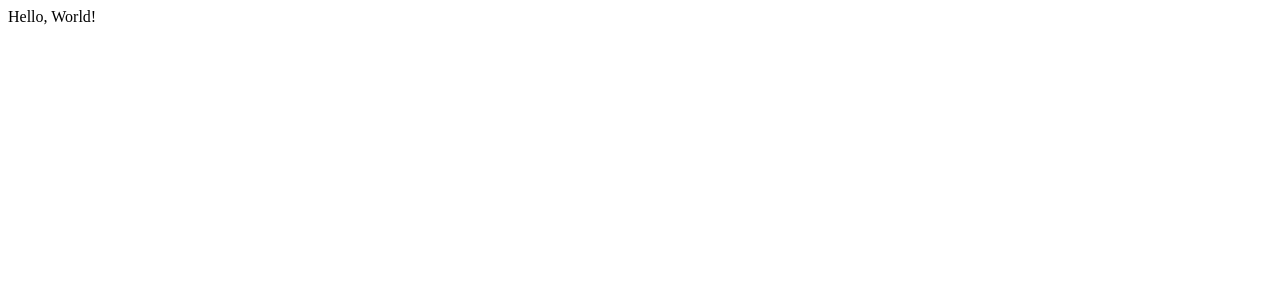
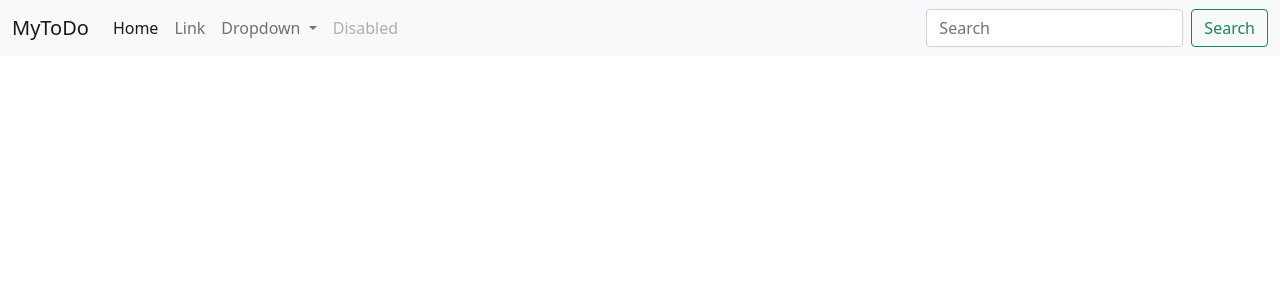
Before and after one commit to its-yashkumar/flask-practice, a Flask app: page / in a window 1280 px wide. Before the commit the part shown is almost empty. Shown: the top 300 px of the page. Run offline with Flask 2, Linux system fonts and the light colour scheme.

Commit message:
making website beautiful via bootstrap

```diff
--- a/app.py
+++ b/app.py
@@ -1,10 +1,10 @@
-from flask import Flask
+from flask import Flask,render_template
 
 app = Flask(__name__)
 
 @app.route("/")
 def hello_world():
-    return "<p>Hello, World!</p>"
+    return render_template("index.html")
 
 @app.route("/products")
 def products():
--- a/templates/index.html
+++ b/templates/index.html
@@ -1,11 +1,75 @@
-<!DOCTYPE html>
+<!doctype html>
 <html lang="en">
+
 <head>
-    <meta charset="UTF-8">
-    <meta name="viewport" content="width=device-width, initial-scale=1.0">
-    <title>This is my page</title>
+    <!-- Required meta tags -->
+    <meta charset="utf-8">
+    <meta name="viewport" content="width=device-width, initial-scale=1">
+
+    <!-- Bootstrap CSS -->
+    <link href="https://cdn.jsdelivr.net/npm/bootstrap@5.0.2/dist/css/bootstrap.min.css" rel="stylesheet"
+        integrity="sha384-EVSTQN3/azprG1Anm3QDgpJLIm9Nao0Yz1ztcQTwFspd3yD65VohhpuuCOmLASjC" crossorigin="anonymous">
+
+    <title>Hello, world!</title>
 </head>
+
 <body>
-    This is my page
+    <nav class="navbar navbar-expand-lg navbar-light bg-light">
+        <div class="container-fluid">
+            <a class="navbar-brand" href="#">MyToDo</a>
+            <button class="navbar-toggler" type="button" data-bs-toggle="collapse"
+                data-bs-target="#navbarSupportedContent" aria-controls="navbarSupportedContent" aria-expanded="false"
+                aria-label="Toggle navigation">
+                <span class="navbar-toggler-icon"></span>
+            </button>
+            <div class="collapse navbar-collapse" id="navbarSupportedContent">
+                <ul class="navbar-nav me-auto mb-2 mb-lg-0">
+                    <li class="nav-item">
+                        <a class="nav-link active" aria-current="page" href="#">Home</a>
+                    </li>
+                    <li class="nav-item">
+                        <a class="nav-link" href="#">Link</a>
+                    </li>
+                    <li class="nav-item dropdown">
+                        <a class="nav-link dropdown-toggle" href="#" id="navbarDropdown" role="button"
+                            data-bs-toggle="dropdown" aria-expanded="false">
+                            Dropdown
+                        </a>
+                        <ul class="dropdown-menu" aria-labelledby="navbarDropdown">
+                            <li><a class="dropdown-item" href="#">Action</a></li>
+                            <li><a class="dropdown-item" href="#">Another action</a></li>
+                            <li>
+                                <hr class="dropdown-divider">
+                            </li>
+                            <li><a class="dropdown-item" href="#">Something else here</a></li>
+                        </ul>
+                    </li>
+                    <li class="nav-item">
+                        <a class="nav-link disabled" href="#" tabindex="-1" aria-disabled="true">Disabled</a>
+                    </li>
+                </ul>
+                <form class="d-flex">
+                    <input class="form-control me-2" type="search" placeholder="Search" aria-label="Search">
+                    <button class="btn btn-outline-success" type="submit">Search</button>
+                </form>
+            </div>
+        </div>
+    </nav>
+    <div class="container">
+
+    </div>
+    <!-- Optional JavaScript; choose one of the two! -->
+
+    <!-- Option 1: Bootstrap Bundle with Popper -->
+    <script src="https://cdn.jsdelivr.net/npm/bootstrap@5.0.2/dist/js/bootstrap.bundle.min.js"
+        integrity="sha384-MrcW6ZMFYlzcLA8Nl+NtUVF0sA7MsXsP1UyJoMp4YLEuNSfAP+JcXn/tWtIaxVXM"
+        crossorigin="anonymous"></script>
+
+    <!-- Option 2: Separate Popper and Bootstrap JS -->
+    <!--
+    <script src="https://cdn.jsdelivr.net/npm/@popperjs/core@2.9.2/dist/umd/popper.min.js" integrity="sha384-IQsoLXl5PILFhosVNubq5LC7Qb9DXgDA9i+tQ8Zj3iwWAwPtgFTxbJ8NT4GN1R8p" crossorigin="anonymous"></script>
+    <script src="https://cdn.jsdelivr.net/npm/bootstrap@5.0.2/dist/js/bootstrap.min.js" integrity="sha384-cVKIPhGWiC2Al4u+LWgxfKTRIcfu0JTxR+EQDz/bgldoEyl4H0zUF0QKbrJ0EcQF" crossorigin="anonymous"></script>
+    -->
 </body>
+
 </html>
```
